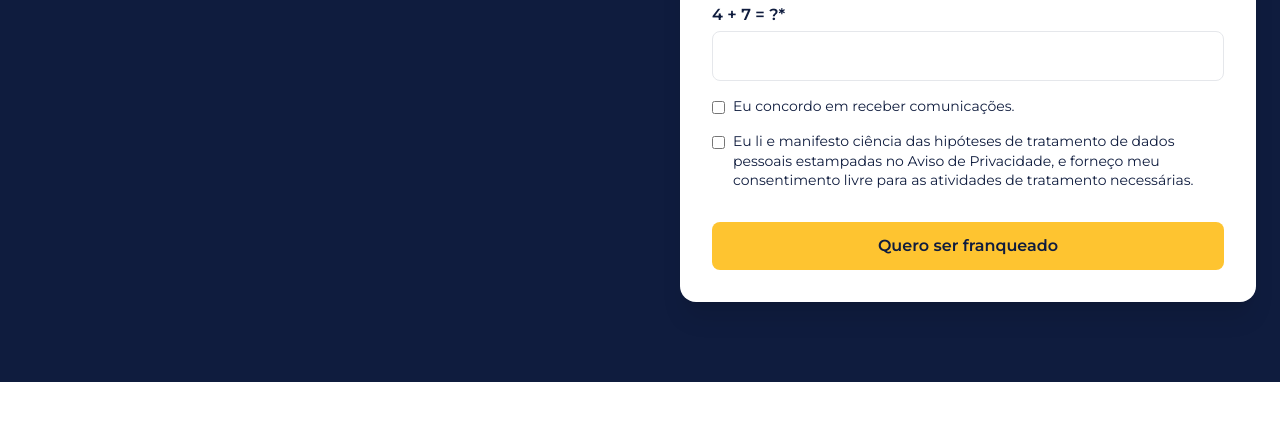
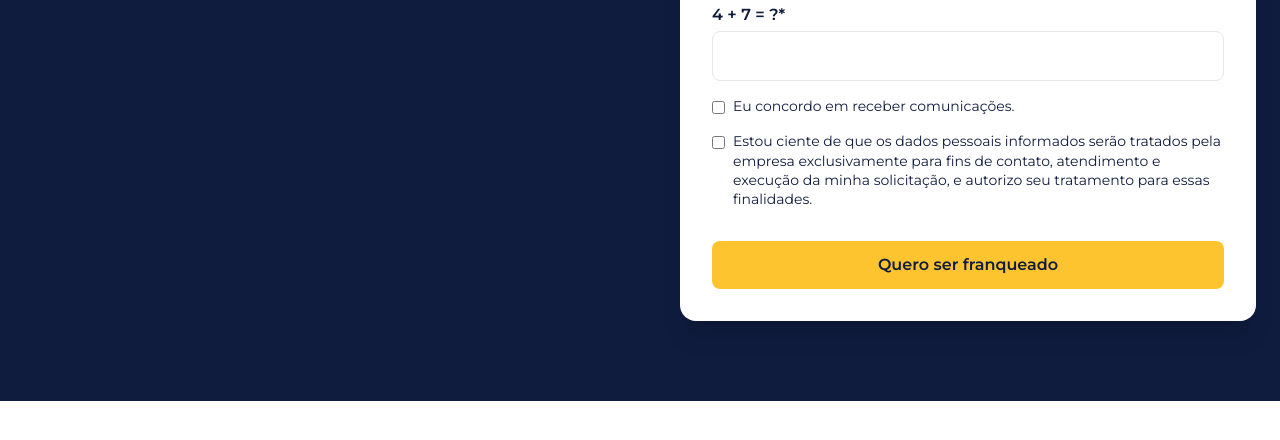
Before and after one commit to matheushpradof-cell/site-Franqueadora, a plain HTML site: page index.html in a window 1280 px wide. Shown: the part 1650-2090 px from the top of the page. Drawn offline with nearby package versions, Linux system fonts and the light colour scheme.

Commit message:
atualização lgpd

```diff
--- a/index.html
+++ b/index.html
@@ -292,9 +292,8 @@ const opcoesOrigem = [
       class="mt-1"
     >
     <label class="text-sm leading-snug">
-      Eu li e manifesto ciência das hipóteses de tratamento de dados pessoais
-      estampadas no Aviso de Privacidade, e forneço meu consentimento livre
-      para as atividades de tratamento necessárias.
+      Estou ciente de que os dados pessoais informados serão tratados pela empresa exclusivamente para fins de contato,
+      atendimento e execução da minha solicitação, e autorizo seu tratamento para essas finalidades.
     </label>
   </div>
 
```
